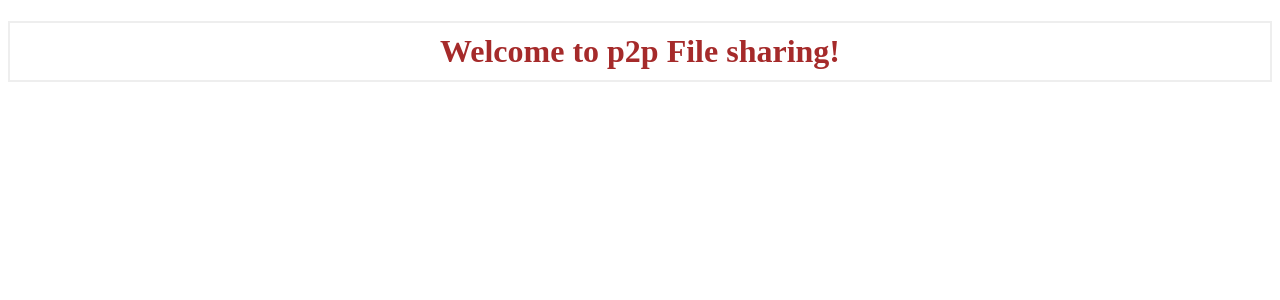
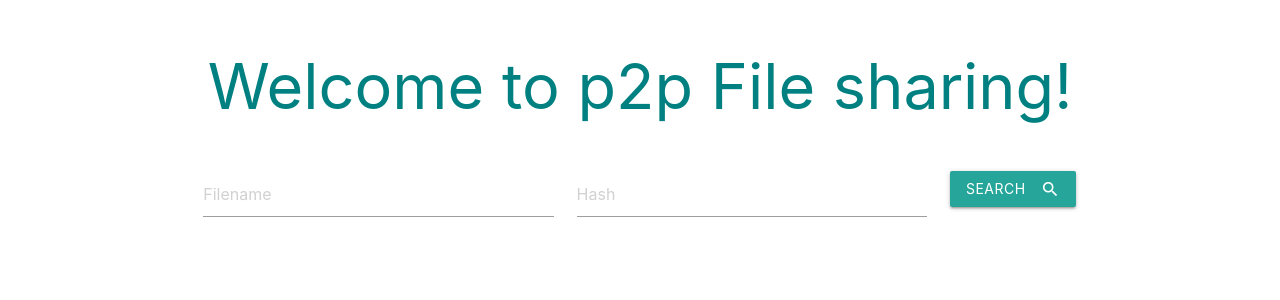
Before and after one commit to tharindu326/p2p-FileSharing, a Flask app: page / in a window 1280 px wide. Shown: the top 300 px of the page. Run offline with Flask 3, Linux system fonts and the light colour scheme; parts of the project's set-up code (start-up, migrations or seed data) failed here and were passed over.

Commit message:
added ui and bug fixes

```diff
--- a/src/app.py
+++ b/src/app.py
@@ -79,6 +79,7 @@
     query_id = data.get("QID")
     """
     data = request.get_json()
+    print(data)
     thread = Thread(target=query_manager.process_query, args=(data,))
     thread.start()
     return jsonify({"status": True}, 200)
@@ -134,11 +135,11 @@
     query = query_manager.getQuery(qid)
     if query:
         if len(query.responses)>0:
-            return jsonify({"status": True, "msg": "Query results found.", "results":query.responses}, 200)
+            return jsonify({"status": True, "QID": query.id, "msg": "Query results found.", "results":query.responses}, 200)
         else:
-            return jsonify({"status": True, "msg": "No results found.", "results":[]}, 200)
+            return jsonify({"status": False, "QID": query.id, "msg": "No results found.", "results":[]}, 200)
     else:
-        return jsonify({"status": False, "msg": "No query found."}, 200)
+        return jsonify({"status": False, "QID": None, "msg": "No query found."}, 404)
 
 @app.route('/')
 def index():
--- a/src/peer.py
+++ b/src/peer.py
@@ -21,10 +21,12 @@
         self.last_seen = datetime.now()
         logger.info(f"[PEER] Updated {self.get_address()} to status '{self.status}' at {self.last_seen}")
 
-    def send_query(self, filename: str, filehash: str, ttl: int, query_id) -> None:
+    def send_query(self, sender_host: str, sender_port: str, filename: str, filehash: str, ttl: int, query_id) -> None:
         """Send a file query to this peer."""
         url = f"http://{self.host}:{self.port}/query"
         data = {
+            "host":sender_host,
+            "port":sender_port,
             "filename": filename,
             "filehash": filehash,
             "ttl": ttl,
--- a/src/static/css/style.css
+++ b/src/static/css/style.css
@@ -1,6 +1,5 @@
 h1 {
-    border: 2px #eee solid;
-    color: brown;
+    color: teal;
     text-align: center;
     padding: 10px;
 }
--- a/src/templates/index.html
+++ b/src/templates/index.html
@@ -5,8 +5,115 @@
     <title>p2p File sharing</title>
     <meta charset="UTF-8">
     <link rel="stylesheet" href="{{ url_for('static', filename= 'css/style.css') }}">
+    <link rel="stylesheet" href="https://cdnjs.cloudflare.com/ajax/libs/materialize/1.0.0/css/materialize.min.css">
+    <link href="https://fonts.googleapis.com/icon?family=Material+Icons" rel="stylesheet">
 </head>
 <body>
-   <h1>Welcome to p2p File sharing!</h1>
+   <div class="container">
+    <h1 class="header">Welcome to p2p File sharing!</h1>
+    <form id="searchForm">
+        <div class="row">
+            <div class="input-field col s5">
+                <input type="search" id="search-filename" name="filename" placeholder="Filename" aria-label="Search">
+            </div>
+            <div class="input-field col s5">
+                <input type="search" id="search-filehash" name="filehash" placeholder="Hash" aria-label="Search">
+            </div>
+            <div class="input-field col s2">
+                <button class="btn waves-effect waves-light" type="submit" name="action" id="submit">Search
+                    <i class="material-icons right">search</i>
+                </button>
+            </div>
+        </div>
+
+    </form>
+    </div>
+
+    <div class="container">
+        <div id="currentSearch"></div>
+        <br>
+        <div id="searchResults"></div>
+    </div>
+
+   <script src="https://cdnjs.cloudflare.com/ajax/libs/materialize/1.0.0/js/materialize.min.js"></script>
+
+   <script src="https://code.jquery.com/jquery-3.6.0.min.js"></script>
+   <script>
+    var queryid = "none";
+
+    $(document).ready(function(){
+        $('#searchForm').submit(function(event){
+            // Prevent the form from submitting normally
+            event.preventDefault();
+
+            var searchedfilename = $('#search-filename').val();
+            var searchedfilehash = $('#search-filehash').val()
+
+            // Add the search word to the page
+            $('#currentSearch').html('<p>Searched file: ' + searchedfilename +" "+ searchedfilehash +'</p>');
+
+            // Get the form data
+            var formData = {
+                filename: $('#search-filename').val(),
+                filehash: $('#search-filehash').val()
+            };
+
+            // Send AJAX request
+            $.ajax({
+                type: 'POST',
+                url: '/init_query', // Replace 'search.php' with your backend script URL
+                contentType: 'application/json',
+                data: JSON.stringify(formData),
+                success: function(response){
+                    console.log(response[0]);
+                    queryid = response[0].QID;
+
+                },
+                error: function(xhr, status, error){
+                    console.error(xhr.responseText);
+                }
+            });
+        });
+
+        function displayResults(response) {
+            var listHTML = '<ul class="collection">';
+            var res = response.results;
+            res.forEach(function(item) {
+                listHTML += '<li class="collection-item"><div>';
+                listHTML += '<span style="padding-right: 10px;">' +  item.host+':'+item.port + '</span>';
+                listHTML += '<span style="padding-right: 10px;"><b>' + item.filename + '</b></span>';
+                listHTML += '<span><a href="http://' + item.host+':'+item.port + '/download/'+item.filename+'"> Download </a></span>';
+                listHTML += '<div> hash : ' + item.filehash + '</div>';
+                listHTML += '</div></li>';
+            });
+            listHTML += '</ul>';
+            $('#searchResults').html(listHTML);
+        }
+
+        function pollForResult() {
+        setInterval(function() {
+            $.ajax({
+                type: 'GET',
+                url: '/query_results/'+queryid, // Replace 'getResult.php' with your backend script URL to get results
+                success: function(response){
+                    console.log(response[0]);
+                    if(response[0].status == true){
+                        displayResults(response[0]);
+                    }else{
+                        $('#searchResults').html("<p>No results.</p>");
+                    };
+
+                },
+                error: function(xhr, status, error){
+                    console.error(xhr.responseText);
+                }
+            });
+        }, 5000); // Poll every 5 seconds (adjust as needed)
+
+    }
+    pollForResult();
+    });
+    </script>
 </body>
+
 </html>
```
Also changed, not shown: src/query.py (+8 -1 lines), src/utils/query_manager.py (+6 -6 lines).
